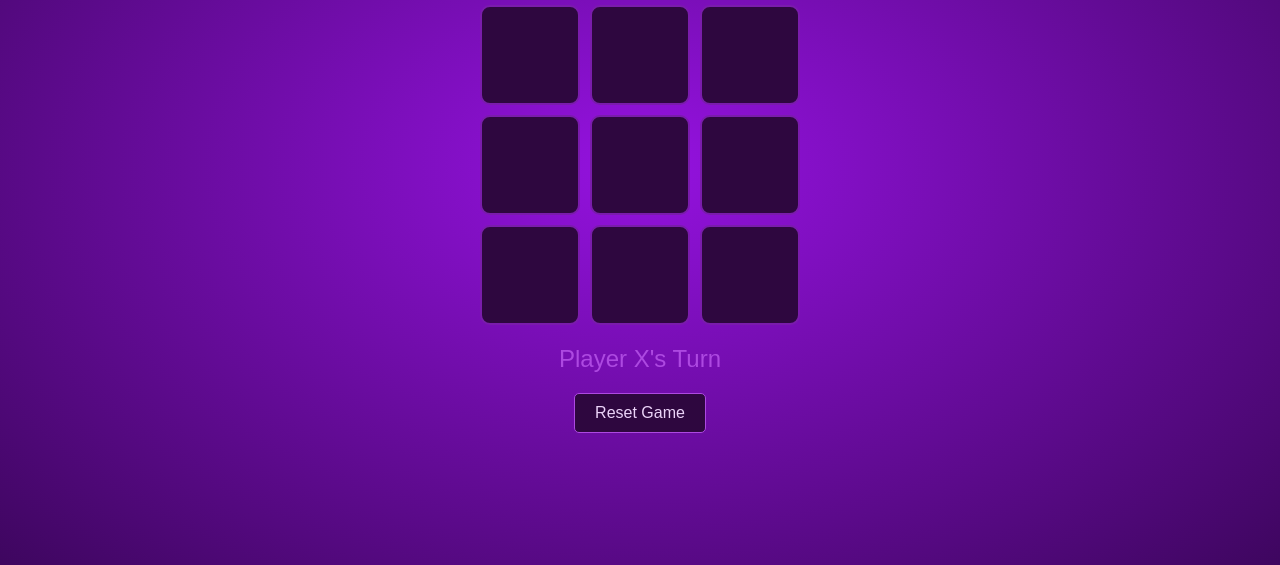
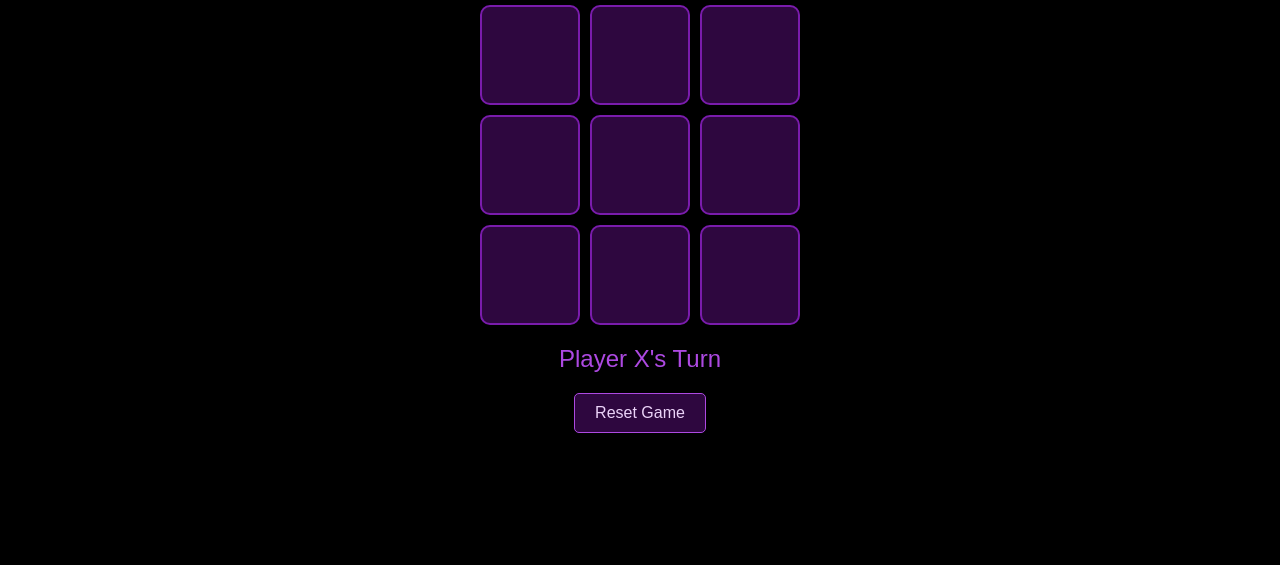
Before and after one commit to MH-Hamza1/Tic-Tac-Toe, a plain HTML site: page index.html in a window 1280 px wide. Shown: the part 235-800 px from the top of the page. Drawn offline with Linux system fonts and the light colour scheme.

Commit message:
Update styles.css

```diff
--- a/styles.css
+++ b/styles.css
@@ -1,6 +1,6 @@
 body {
     font-family: 'Arial', sans-serif;
-    background: radial-gradient(#9512e0, #3E065F);
+    background-color: #000000;
     color: #e0e0e0;
     display: flex;
     justify-content: center;
```
